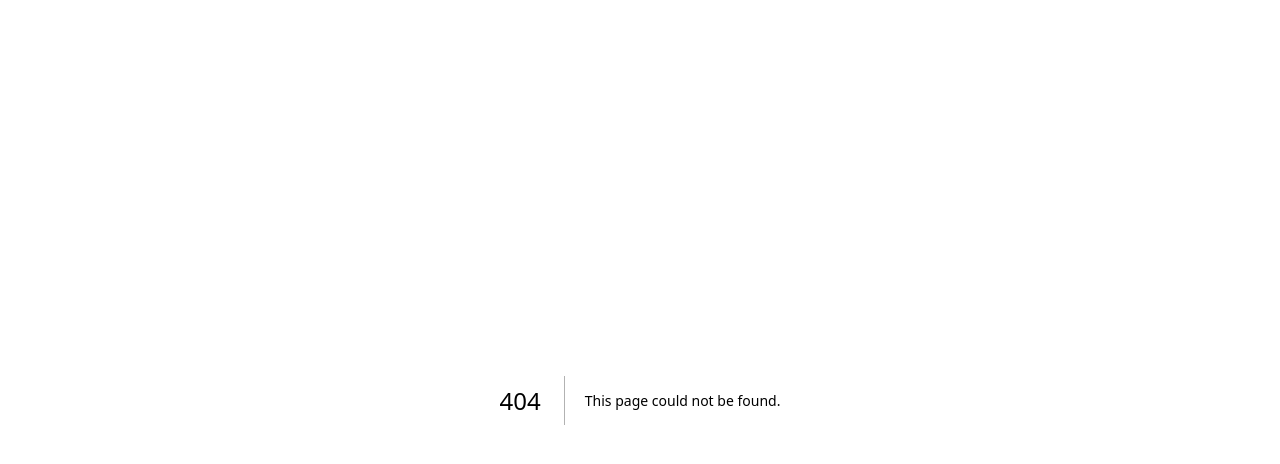
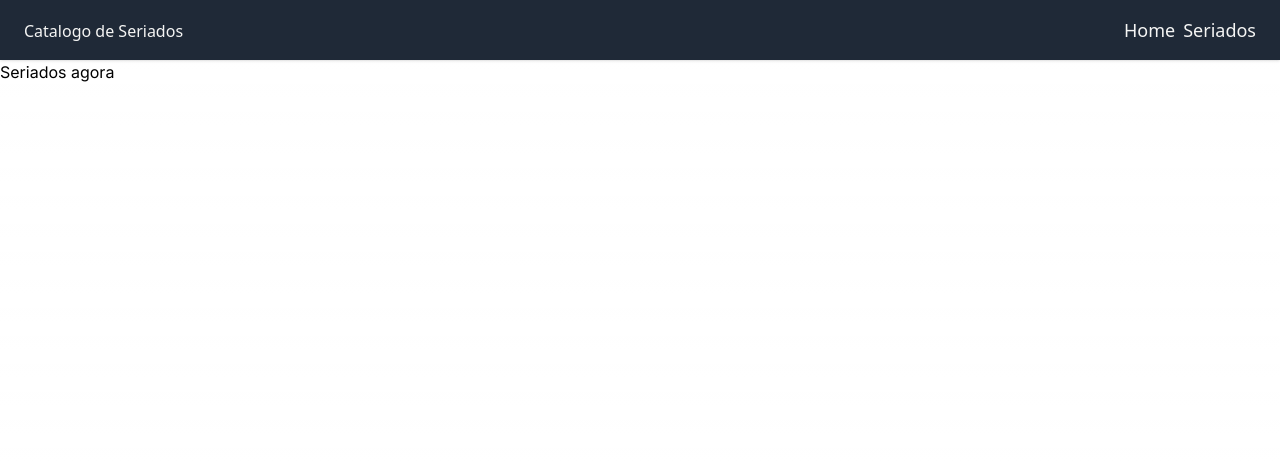
Before and after one commit to joaovargas2002/seriados-crud, a Next.js app: page /seriados in a window 1280 px wide. Before the commit this address had no page. Shown: the top 464 px of the page. Built offline with nearby package versions, Linux system fonts and the light colour scheme.

Commit message:
Adicionando NavBar

```diff
--- /dev/null
+++ b/src/app/components/layouts/navbar.tsx
@@ -0,0 +1,16 @@
+import React from "react";
+
+export default function Navbar (props: any) {
+    return (
+        <>
+        <nav className="font-sans flex flex-col text-center sm:flex-row sm:text-left
+        sm:justify-between py-4 px-6 bg-gray-800 text-stone-100 shadow
+        sm:items-baseline w-full">
+        <div className="mb-2 sm:mb-0">Catalogo de Seriados</div>
+        <div>
+            <a href="/" className="text-lg no-underline hover:text-amver-300 ml-2">
+                Home</a>
+                <a href="/seriados" className="text-lg no-underline hover:text-amver-300 ml-2">
+                Seriados</a></div>
+                </nav>
+        </>);}
--- a/src/app/globals.css
+++ b/src/app/globals.css
@@ -4,17 +4,10 @@
 
 :root {
   --foreground-rgb: 0, 0, 0;
-  --background-start-rgb: 214, 219, 220;
+  --background-start-rgb: 255, 255, 255;
   --background-end-rgb: 255, 255, 255;
 }
 
-@media (prefers-color-scheme: dark) {
-  :root {
-    --foreground-rgb: 255, 255, 255;
-    --background-start-rgb: 0, 0, 0;
-    --background-end-rgb: 0, 0, 0;
-  }
-}
 
 body {
   color: rgb(var(--foreground-rgb));
--- a/src/app/layout.tsx
+++ b/src/app/layout.tsx
@@ -1,22 +1,17 @@
-import type { Metadata } from 'next'
+import './globals.css'
 import { Inter } from 'next/font/google'
-import './globals.css'
+import Navbar from './components/layouts/NavBar'
 
-const inter = Inter({ subsets: ['latin'] })
+const inter = Inter ({subsets: ['latin'] })
 
-export const metadata: Metadata = {
-  title: 'Create Next App',
-  description: 'Generated by create next app',
-}
-
-export default function RootLayout({
-  children,
-}: {
-  children: React.ReactNode
-}) {
-  return (
-    <html lang="en">
-      <body className={inter.className}>{children}</body>
-    </html>
-  )
-}
+export default function RootLayout ({
+    children, }: {
+    children: React.ReactNode }) {
+      return (
+        <html lang="en">
+          <body className={inter.className}>
+            <Navbar/>
+          {children}</body>
+        </html>
+      )
+    }
--- a/src/app/page.tsx
+++ b/src/app/page.tsx
@@ -1,7 +1,10 @@
 export default function Home() {
   return (
     <div>
-
+      <h2>
+        Biblioteca de Seriados
+        Inicio
+      </h2>
     </div>
 
   )
--- /dev/null
+++ b/src/app/seriados/page.tsx
@@ -0,0 +1,9 @@
+export default function Seriados() {
+    return (
+        <div>
+            <h2>
+                Seriados agora
+            </h2>
+        </div>
+    )
+}
```
